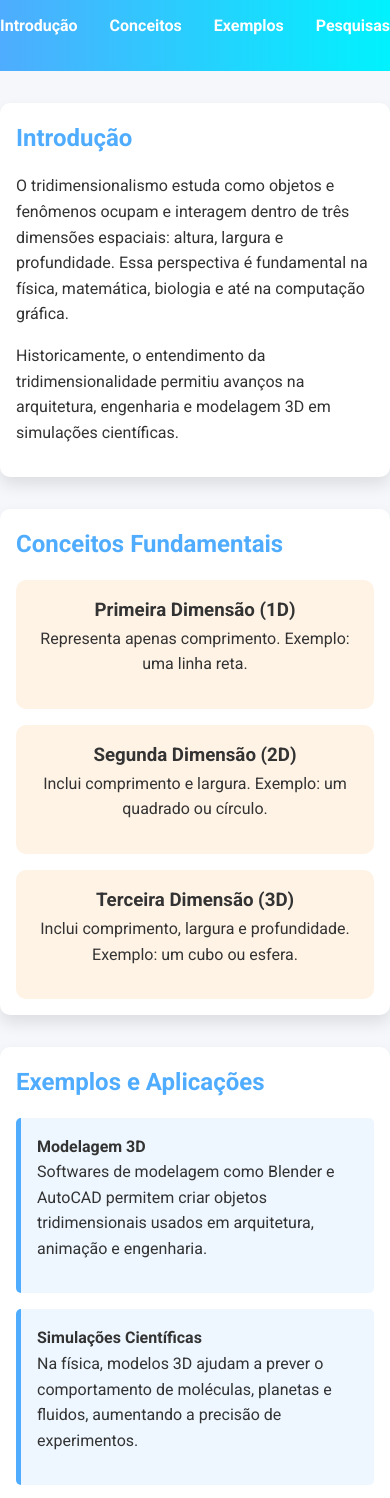
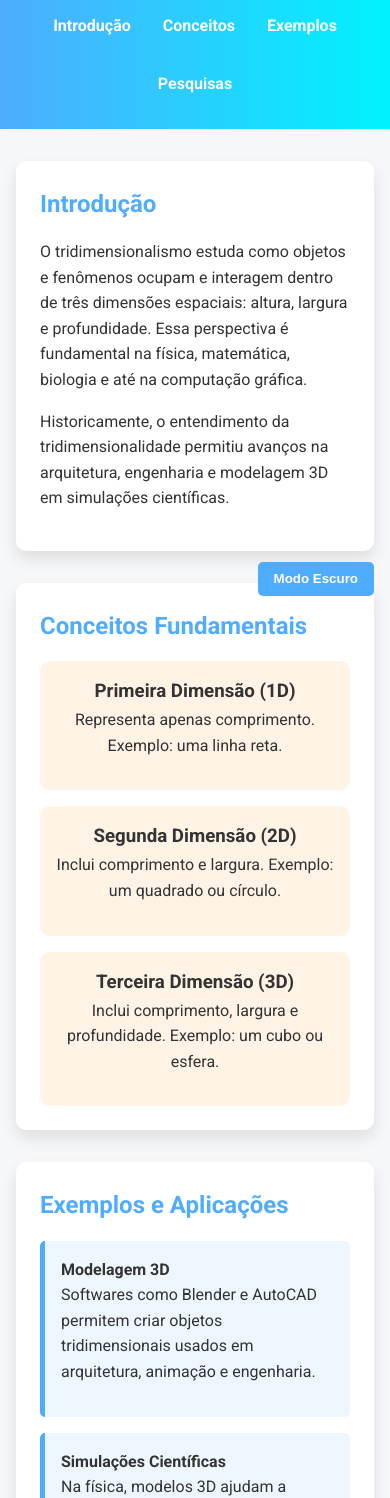
Before and after one commit to ovulgo22/vers-o-2.github.io, a plain HTML site: page docs/index.html in a window 390 px wide. Shown: the part 232-1730 px from the top of the page. Drawn offline with Linux system fonts and the light colour scheme.

Commit message:
Update index.html

```diff
--- a/docs/index.html
+++ b/docs/index.html
@@ -3,116 +3,56 @@
 <head>
     <meta charset="UTF-8">
     <meta name="viewport" content="width=device-width, initial-scale=1.0">
+    <meta name="description" content="Tridimensionalismo científico: conceitos, exemplos, pesquisas e aplicações práticas em 3D.">
     <title>Tridimensionalismo Científico</title>
     <link href="https://fonts.googleapis.com/css2?family=Roboto:wght@400;700&display=swap" rel="stylesheet">
     <style>
-        /* Reset básico e fontes */
-        * {
-            margin: 0;
-            padding: 0;
-            box-sizing: border-box;
-        }
-        body {
-            font-family: 'Roboto', sans-serif;
-            background: #f5f7fa;
-            color: #333;
-            line-height: 1.6;
-        }
-        header {
-            background: linear-gradient(90deg, #4facfe, #00f2fe);
-            color: white;
-            padding: 2rem 1rem;
-            text-align: center;
-            position: sticky;
-            top: 0;
-            z-index: 1000;
-        }
-        header h1 {
-            font-size: 2.5rem;
-            margin-bottom: 0.5rem;
-        }
-        header p {
-            font-size: 1.2rem;
-        }
-        nav {
-            display: flex;
-            justify-content: center;
-            gap: 2rem;
-            margin-top: 1rem;
-        }
-        nav a {
-            color: white;
-            text-decoration: none;
-            font-weight: bold;
-            transition: 0.3s;
-        }
-        nav a:hover {
-            text-decoration: underline;
-        }
-        section {
-            max-width: 900px;
-            margin: 2rem auto;
-            padding: 1rem;
-            background: white;
-            border-radius: 10px;
-            box-shadow: 0 8px 16px rgba(0,0,0,0.1);
-        }
-        h2 {
-            color: #4facfe;
-            margin-bottom: 1rem;
-        }
-        p {
-            margin-bottom: 1rem;
-        }
-        .example {
-            background: #eef7ff;
-            padding: 1rem;
-            border-left: 5px solid #4facfe;
-            margin-bottom: 1rem;
-            border-radius: 5px;
-        }
-        .dimension-box {
-            display: flex;
-            justify-content: space-around;
-            flex-wrap: wrap;
-            gap: 1rem;
-            margin-top: 1rem;
-        }
-        .dimension {
-            flex: 1 1 200px;
-            background: #fff3e6;
-            padding: 1rem;
-            border-radius: 10px;
-            text-align: center;
-            transition: transform 0.3s;
-        }
-        .dimension:hover {
-            transform: translateY(-5px);
-        }
-        footer {
-            text-align: center;
-            padding: 2rem 1rem;
-            background: #333;
-            color: white;
-            margin-top: 2rem;
-        }
-        a.external {
-            color: #4facfe;
-            text-decoration: none;
-        }
-        a.external:hover {
-            text-decoration: underline;
-        }
-        /* Animação suave para seções */
-        section {
-            opacity: 0;
-            transform: translateY(20px);
-            transition: opacity 0.6s ease-out, transform 0.6s ease-out;
-        }
-        section.visible {
-            opacity: 1;
-            transform: translateY(0);
-        }
+        /* Reset e fonte */
+        * { margin: 0; padding: 0; box-sizing: border-box; }
+        body { font-family: 'Roboto', sans-serif; background: #f5f7fa; color: #333; line-height: 1.6; scroll-behavior: smooth; }
+        main { max-width: 900px; margin: 2rem auto; padding: 0 1rem; }
+
+        /* Header */
+        header { background: linear-gradient(90deg, #4facfe, #00f2fe); color: white; padding: 2rem 1rem; text-align: center; position: sticky; top: 0; z-index: 1000; }
+        header h1 { font-size: 2.5rem; margin-bottom: 0.5rem; }
+        header p { font-size: 1.2rem; }
+        nav { display: flex; justify-content: center; gap: 2rem; margin-top: 1rem; flex-wrap: wrap; }
+        nav a { color: white; text-decoration: none; font-weight: bold; transition: 0.3s; }
+        nav a:hover, nav a.active { text-decoration: underline; color: #ffdd59; }
+
+        /* Seções */
+        section { background: white; padding: 1.5rem; border-radius: 10px; box-shadow: 0 8px 16px rgba(0,0,0,0.1); margin-bottom: 2rem;
+                 opacity: 0; transform: translateY(20px) scale(0.95); transition: opacity 0.6s ease-out, transform 0.6s ease-out; }
+        section.visible { opacity: 1; transform: translateY(0) scale(1); }
+        h2 { color: #4facfe; margin-bottom: 1rem; }
+        p { margin-bottom: 1rem; }
+
+        /* Dimensões */
+        .dimension-box { display: flex; justify-content: space-around; flex-wrap: wrap; gap: 1rem; margin-top: 1rem; }
+        .dimension { flex: 1 1 200px; background: #fff3e6; padding: 1rem; border-radius: 10px; text-align: center; transition: transform 0.3s; }
+        .dimension:hover { transform: translateY(-5px); }
+
+        /* Exemplos */
+        .example { background: #eef7ff; padding: 1rem; border-left: 5px solid #4facfe; margin-bottom: 1rem; border-radius: 5px; }
+
+        /* Botões */
+        #darkModeBtn, #topBtn { position: fixed; padding: 0.6rem 1rem; border: none; border-radius: 5px; cursor: pointer; font-weight: bold; z-index: 1000; }
+        #darkModeBtn { bottom: 1rem; right: 1rem; background: #4facfe; color: white; }
+        #topBtn { bottom: 4rem; right: 1rem; background: #ffdd59; color: #333; display: none; }
+
+        /* Footer */
+        footer { text-align: center; padding: 2rem 1rem; background: #333; color: white; margin-top: 2rem; }
+
+        /* Responsividade */
+        @media(max-width: 500px) { .dimension { flex: 1 1 100%; } }
+
+        /* Modo escuro */
+        body.dark-mode { background: #121212; color: #e0e0e0; }
+        body.dark-mode header { background: #0f4c75; }
+        body.dark-mode section { background: #1e1e1e; box-shadow: 0 8px 16px rgba(255,255,255,0.05); }
+        body.dark-mode .dimension { background: #2c2c2c; }
+        body.dark-mode .example { background: #003f5c; color: #fff; border-left-color: #ffdd59; }
+        body.dark-mode footer { background: #000; }
     </style>
 </head>
 <body>
@@ -120,7 +60,7 @@
 <header>
     <h1>Tridimensionalismo Científico</h1>
     <p>Explorando a ciência das três dimensões com exemplos e evidências confiáveis</p>
-    <nav>
+    <nav aria-label="Menu principal">
         <a href="#intro">Introdução</a>
         <a href="#concepts">Conceitos</a>
         <a href="#examples">Exemplos</a>
@@ -128,6 +68,7 @@
     </nav>
 </header>
 
+<main>
     <section id="intro">
         <h2>Introdução</h2>
         <p>O tridimensionalismo estuda como objetos e fenômenos ocupam e interagem dentro de três dimensões espaciais: altura, largura e profundidade. Essa perspectiva é fundamental na física, matemática, biologia e até na computação gráfica.</p>
@@ -154,46 +95,65 @@
 
     <section id="examples">
         <h2>Exemplos e Aplicações</h2>
-    <div class="example">
+        <article class="example">
             <h4>Modelagem 3D</h4>
-        <p>Softwares de modelagem como Blender e AutoCAD permitem criar objetos tridimensionais usados em arquitetura, animação e engenharia.</p>
-    </div>
-    <div class="example">
+            <p>Softwares como Blender e AutoCAD permitem criar objetos tridimensionais usados em arquitetura, animação e engenharia.</p>
+        </article>
+        <article class="example">
             <h4>Simulações Científicas</h4>
             <p>Na física, modelos 3D ajudam a prever o comportamento de moléculas, planetas e fluidos, aumentando a precisão de experimentos.</p>
-    </div>
-    <div class="example">
+        </article>
+        <article class="example">
             <h4>Medicina e Biologia</h4>
             <p>Escaneamentos tridimensionais como tomografias auxiliam no estudo detalhado de órgãos e tecidos humanos.</p>
-    </div>
+        </article>
     </section>
 
     <section id="research">
         <h2>Pesquisas e Referências</h2>
-    <p>Estudos confiáveis sobre tridimensionalismo podem ser encontrados em fontes científicas renomadas, como:</p>
+        <p>Estudos confiáveis sobre tridimensionalismo podem ser encontrados em fontes científicas renomadas:</p>
         <ul>
             <li><a class="external" href="https://www.sciencedirect.com/topics/engineering/three-dimensional" target="_blank">ScienceDirect - Three Dimensional Studies</a></li>
             <li><a class="external" href="https://www.nature.com/subjects/three-dimensional-structures" target="_blank">Nature - Three Dimensional Structures</a></li>
             <li><a class="external" href="https://www.ncbi.nlm.nih.gov/pmc/articles/PMC5371737/" target="_blank">PubMed - 3D Modeling in Biological Research</a></li>
         </ul>
     </section>
+</main>
 
 <footer>
     <p>&copy; 2025 Tridimensionalismo Científico | Projeto Educativo</p>
 </footer>
 
+<!-- Botões -->
+<button id="darkModeBtn">Modo Escuro</button>
+<button id="topBtn">↑ Topo</button>
+
 <script>
-    // Animação suave das seções
+    // Animação de seções
     const sections = document.querySelectorAll('section');
     const observer = new IntersectionObserver(entries => {
-        entries.forEach(entry => {
-            if (entry.isIntersecting) {
-                entry.target.classList.add('visible');
-            }
+        entries.forEach(entry => { if(entry.isIntersecting) entry.target.classList.add('visible'); });
+    }, { threshold: 0.1 });
+    sections.forEach(section => observer.observe(section));
+
+    // Menu ativo no scroll
+    const navLinks = document.querySelectorAll('nav a');
+    window.addEventListener('scroll', () => {
+        let current = '';
+        sections.forEach(section => { if(scrollY >= section.offsetTop - 70) current = section.getAttribute('id'); });
+        navLinks.forEach(link => { link.classList.remove('active'); if(link.getAttribute('href') === '#' + current) link.classList.add('active'); });
     });
-    }, { threshold: 0.1 });
 
-    sections.forEach(section => observer.observe(section));
+    // Modo escuro toggle
+    const darkBtn = document.getElementById('darkModeBtn');
+    darkBtn.addEventListener('click', () => {
+        document.body.classList.toggle('dark-mode');
+    });
+
+    // Botão voltar ao topo
+    const topBtn = document.getElementById('topBtn');
+    window.addEventListener('scroll', () => { topBtn.style.display = window.scrollY > 300 ? 'block' : 'none'; });
+    topBtn.addEventListener('click', () => { window.scrollTo({ top: 0, behavior: 'smooth' }); });
 </script>
 
 </body>
```
Lines whose indentation alone changed are shown as unchanged.
